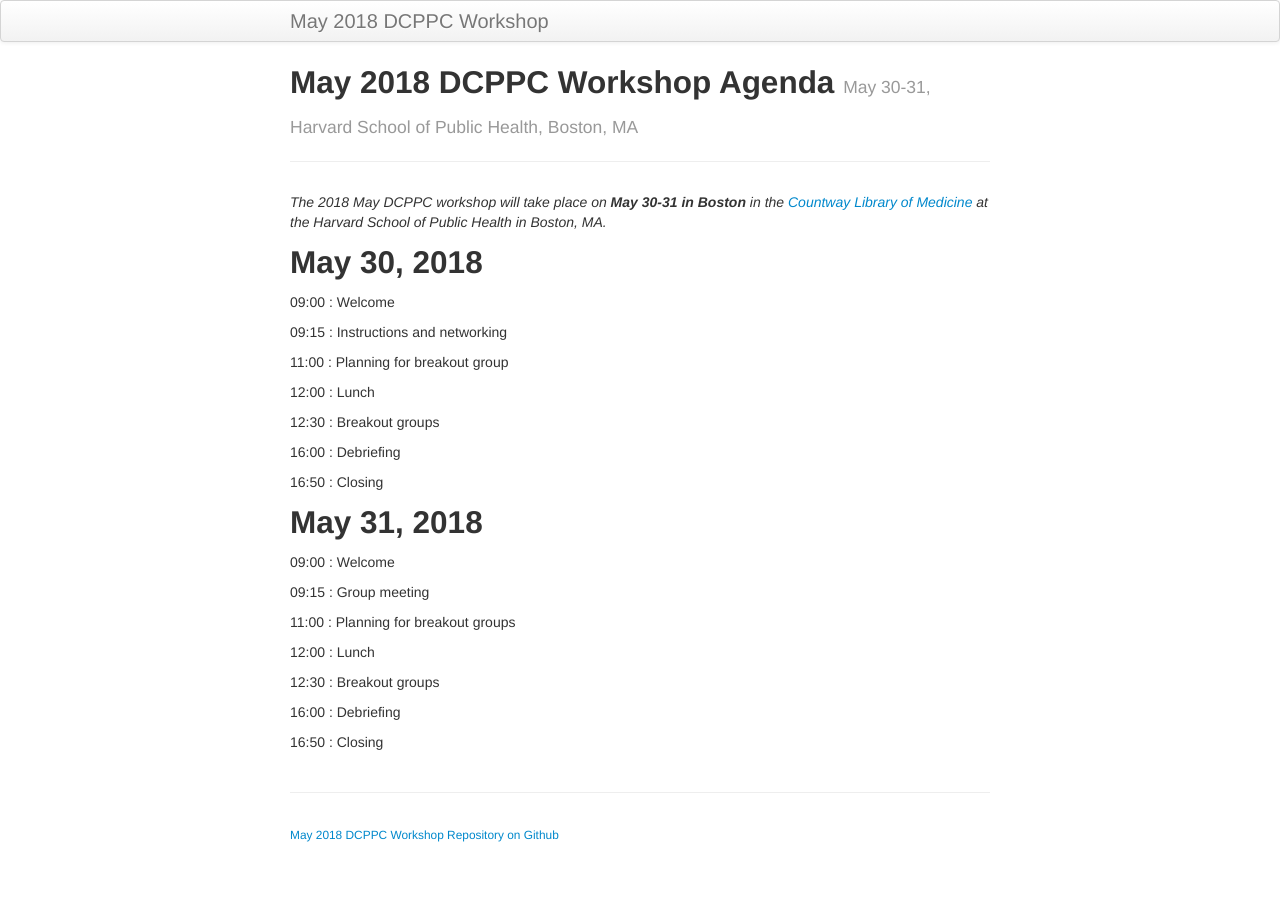
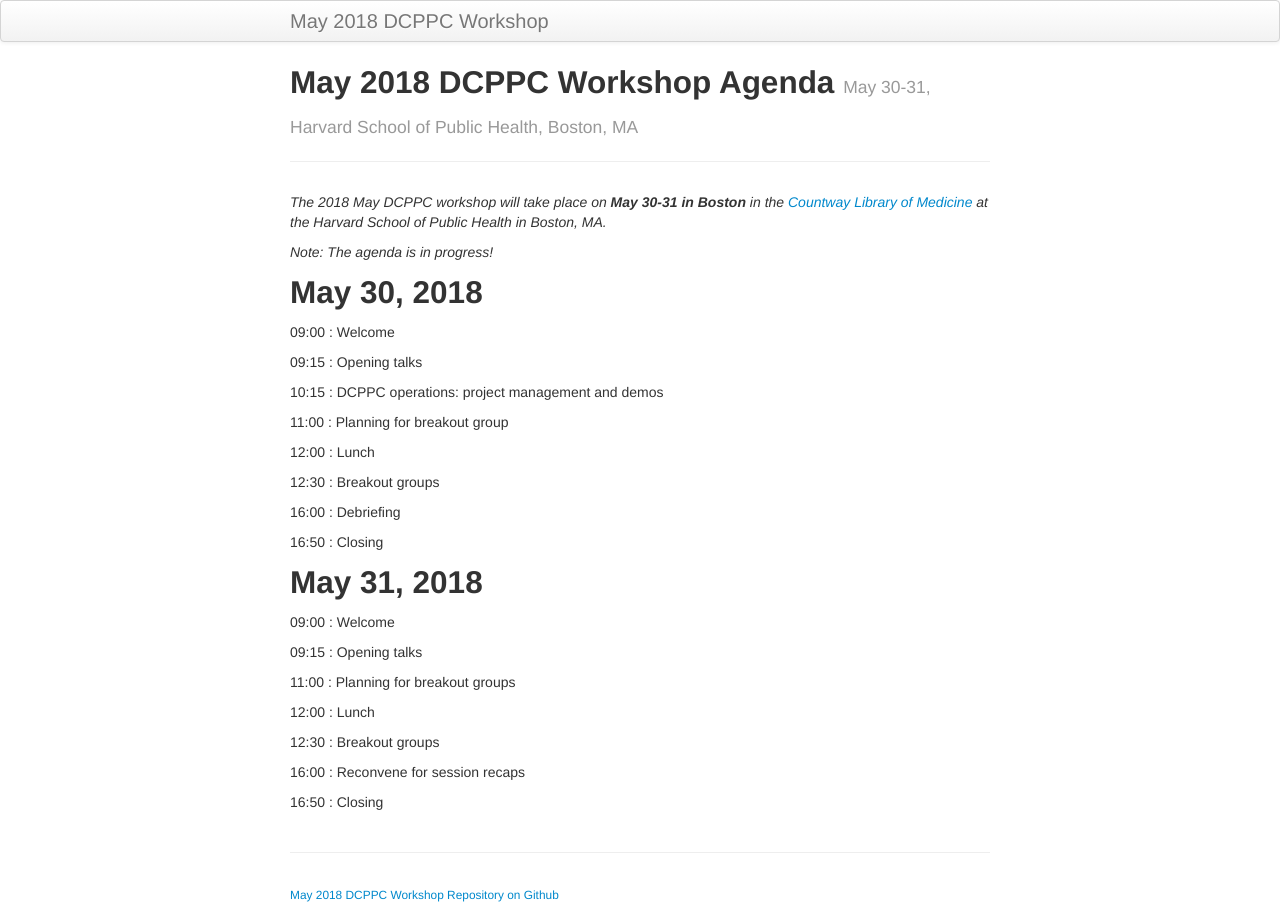
Before and after one commit to dcppc/2018-may-workshop, a Jekyll site: the page built from docs/agenda.md, in a window 1280 px wide. Built offline with Jekyll 4.4.1, drawn with Linux system fonts in a browser that asks for light colours.

Commit message:
Update agenda.md

```diff
--- a/docs/agenda.md
+++ b/docs/agenda.md
@@ -8,30 +8,17 @@ _The 2018 May DCPPC workshop will take place on **May 30-31 in Boston** in the
 [Countway Library of Medicine](https://tinyurl.com/ydzxycda)
 at the Harvard School of Public Health in Boston, MA._
 
+_Note: The agenda is in progress!_
+
 ## May 30, 2018
 
  09:00 : Welcome
 
- 09:15 : Instructions and networking
+ 09:15 : Opening talks
+
+ 10:15 : DCPPC operations: project management and demos
 
  11:00 : Planning for breakout group
-
- 12:00 : Lunch
-
-
- 12:30 : Breakout groups
-
- 16:00 : Debriefing
-
- 16:50 : Closing
-
-## May 31, 2018
-
- 09:00 : Welcome
-
- 09:15 : Group meeting
-
- 11:00 : Planning for breakout groups
 
  12:00 : Lunch
 
@@ -40,3 +27,20 @@ at the Harvard School of Public Health in Boston, MA._
  16:00 : Debriefing
 
  16:50 : Closing
+
+
+## May 31, 2018
+
+ 09:00 : Welcome
+
+ 09:15 : Opening talks
+
+ 11:00 : Planning for breakout groups
+
+ 12:00 : Lunch
+
+ 12:30 : Breakout groups
+
+ 16:00 : Reconvene for session recaps
+
+ 16:50 : Closing
```
